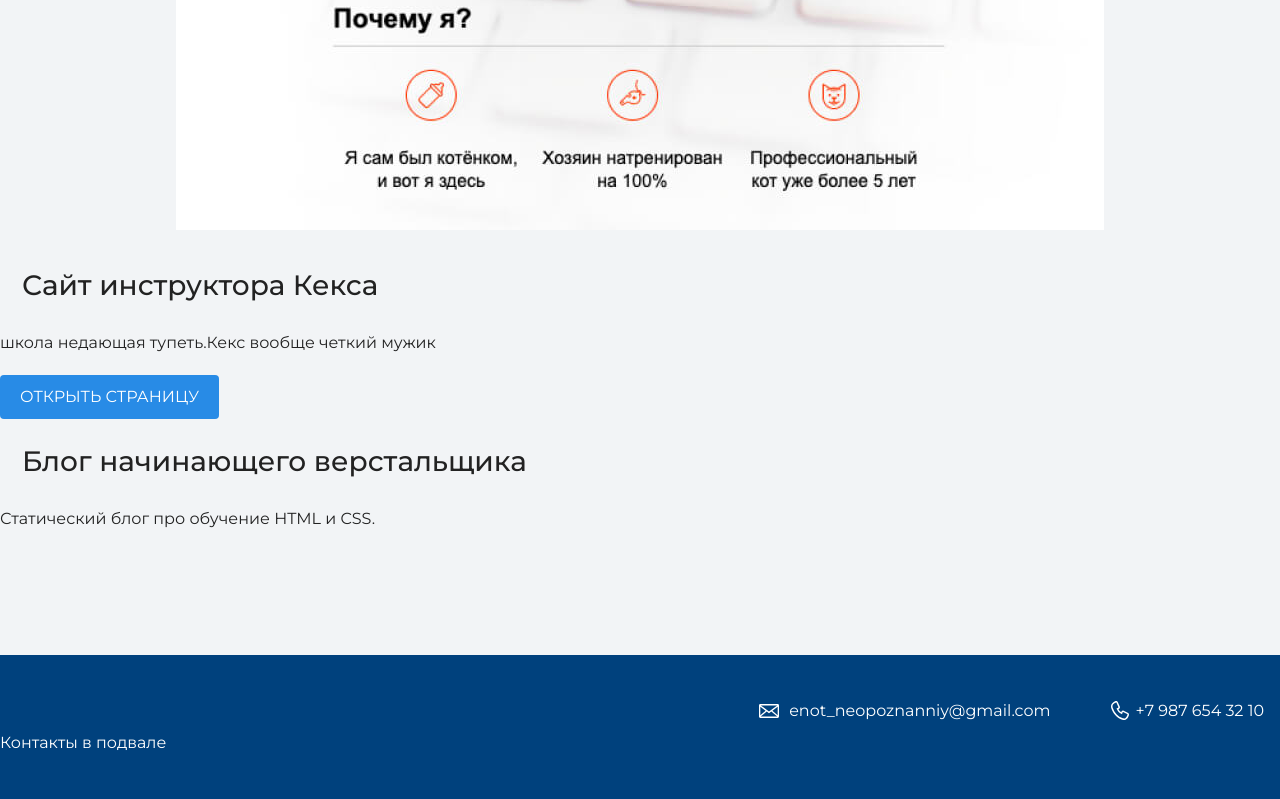
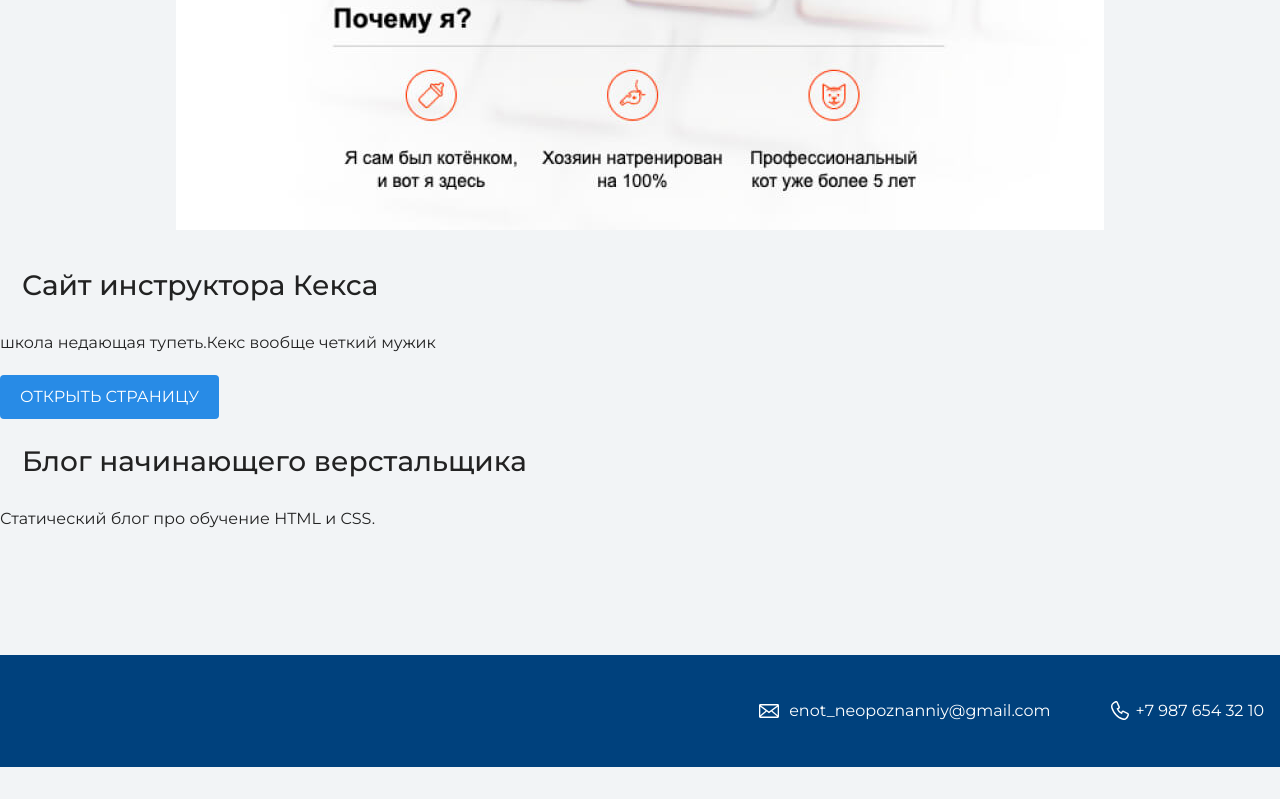
Before and after one commit to liljojik/my-site, a plain HTML site: page index.html in a window 1280 px wide. Shown: the part 2834-3633 px from the top of the page. After the commit the page ends 3601 px from the top, so only its background shows below. Drawn offline with nearby package versions, Linux system fonts and the light colour scheme.

Commit message:
удалена надпись в подвале

```diff
--- a/index.html
+++ b/index.html
@@ -56,7 +56,6 @@
       href="mailto:enot_neopoznanniy@gmail.com">enot_neopoznanniy@gmail.com</a>
       <a class="footer-phone" href="tel:+79876543210">+7 987 654 32 10</a>
       </div>
-      Контакты в подвале
     </footer>
   </body>
 </html>
```
